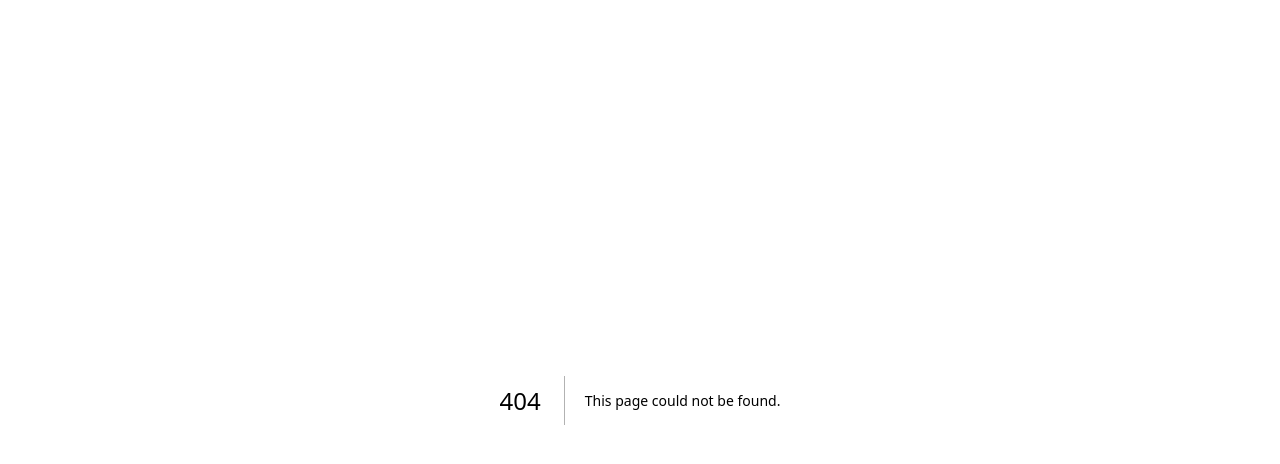
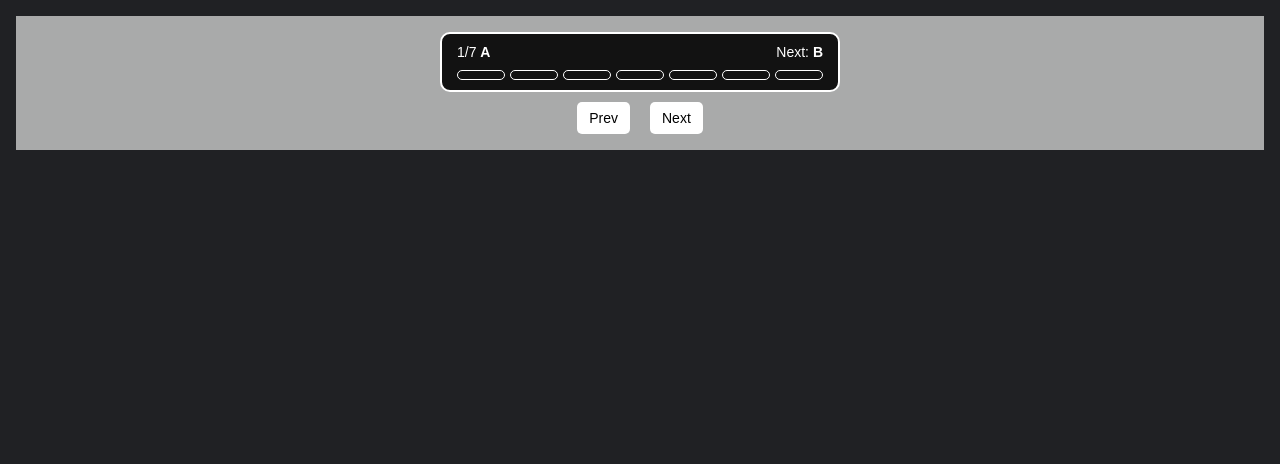
Before and after one commit to bhaskartalla/Test-routes, a Next.js app: page /progressbar in a window 1280 px wide. Before the commit this address had no page. Shown: the top 464 px of the page. Built offline with nearby package versions, Linux system fonts and the light colour scheme.

Commit message:
Added multip stage progress bar

```diff
--- a/db.json
+++ b/db.json
@@ -5,7 +5,7 @@
       {
         "id": "1",
         "text": "JavaScript",
-        "votes": 0
+        "votes": 1
       },
       {
         "id": "2",
--- a/src/app/page.tsx
+++ b/src/app/page.tsx
@@ -8,6 +8,7 @@ import {
   TabConfigType,
 } from '@/types/tab-form'
 import dynamic from 'next/dynamic'
+import MultiStepProgressBar from './progressbar/page'
 
 const Interest = dynamic(() => import('@/components/tab-form/Interests'))
 const Profile = dynamic(() => import('@/components/tab-form/Profile'))
@@ -96,6 +97,10 @@ const TabForm = () => {
       component: WebcamComponent,
     },
     {
+      name: 'MultiStepProgressBar',
+      component: MultiStepProgressBar,
+    },
+    {
       name: 'Temp',
       component: Temp,
     },
--- /dev/null
+++ b/src/app/progressbar/page.tsx
@@ -0,0 +1,133 @@
+'use client'
+
+import React, { useState, useCallback, useEffect } from 'react'
+import './styles.css'
+import {
+  ProgressBarPropsType,
+  StageProgressPropsType,
+  StageType,
+  StepType,
+} from '@/types/progressbar'
+
+const ProgressBar: React.FC<ProgressBarPropsType> = ({ stages }) => {
+  let currentStep = 0,
+    currentPage = '',
+    nextPage = ''
+
+  const index = stages.findIndex((stage) => stage.progress < stage.steps)
+  if (index !== -1) {
+    currentStep = index + 1
+    currentPage = stages[index].name
+    nextPage = index + 1 < stages.length ? stages[index + 1].name : ''
+  }
+
+  return (
+    <div className='progress-container'>
+      <div className='header'>
+        <span>
+          {`${currentStep}/${stages.length}`} <b>{currentPage}</b>
+        </span>
+        {currentStep < stages.length && (
+          <span>
+            Next: <b>{nextPage}</b>
+          </span>
+        )}
+      </div>
+
+      <div className='progress-bars'>
+        {stages.map((stage, index) => (
+          <StageProgress
+            key={index}
+            progress={(stage.progress / stage.steps) * 100}
+          />
+        ))}
+      </div>
+    </div>
+  )
+}
+
+const StageProgress: React.FC<StageProgressPropsType> = React.memo(
+  ({ progress }) => {
+    return (
+      <div className='stage-bar'>
+        <div
+          className='fill'
+          style={{ transform: `translateX(${progress - 100}%)` }}
+        ></div>
+      </div>
+    )
+  }
+)
+
+const MultiStepProgressBar: React.FC = () => {
+  const [stages, setStages] = useState<StageType[]>([
+    {
+      name: 'A',
+      steps: 3,
+      progress: 0,
+    },
+    {
+      name: 'B',
+      steps: 4,
+      progress: 0,
+    },
+    {
+      name: 'C',
+      steps: 3,
+      progress: 0,
+    },
+    {
+      name: 'D',
+      steps: 2,
+      progress: 0,
+    },
+    {
+      name: 'E',
+      steps: 5,
+      progress: 0,
+    },
+    {
+      name: 'F',
+      steps: 1,
+      progress: 0,
+    },
+    {
+      name: 'G',
+      steps: 7,
+      progress: 0,
+    },
+  ])
+
+  const handlePrevStep = () => {
+    setStages((prev) => {
+      let index = prev.findIndex((stage) => stage.progress === 0)
+      if (index === -1) index = prev.length - 1
+      else index -= 1
+
+      return prev.map((stage, i) =>
+        i === index ? { ...stage, progress: stage.progress - 1 } : stage
+      )
+    })
+  }
+
+  const handleNextStep = () => {
+    setStages((prev) => {
+      let index = prev.findIndex((stage) => stage.progress < stage.steps)
+      return prev.map((stage, i) =>
+        i === index ? { ...stage, progress: stage.progress + 1 } : stage
+      )
+    })
+  }
+
+  return (
+    <div className='form-wizard'>
+      <ProgressBar stages={stages} />
+      <div className='navigation-buttons'>
+        <button onClick={handlePrevStep}>Prev</button>
+        <button onClick={handleNextStep}>Next</button>
+      </div>
+    </div>
+  )
+}
+
+export default MultiStepProgressBar
--- /dev/null
+++ b/src/app/progressbar/styles.css
@@ -0,0 +1,63 @@
+.form-wizard {
+  margin: 16px;
+  display: flex;
+  justify-content: center;
+  flex-direction: column;
+  align-items: center;
+  background: #cccc;
+  padding: 16px;
+}
+
+.navigation-buttons {
+  display: flex;
+  gap: 20px;
+}
+
+.progress-container {
+  background: #121212;
+  padding: 10px 15px;
+  border-radius: 10px;
+  border: 2px solid white;
+  color: white;
+  font-family: Arial, sans-serif;
+  width: 400px;
+}
+
+.header {
+  display: flex;
+  justify-content: space-between;
+  font-size: 14px;
+  margin-bottom: 10px;
+}
+
+.progress-bars {
+  display: flex;
+  gap: 5px;
+}
+
+.stage-bar {
+  flex: 1;
+  height: 10px;
+  background: transparent;
+  border: 1px solid white;
+  border-radius: 5px;
+  position: relative;
+  overflow: hidden;
+}
+
+.fill {
+  width: 100%;
+  height: 100%;
+  background: green;
+  transition: transform 0.3s ease-in-out;
+}
+
+button {
+  margin-top: 10px;
+  padding: 8px 12px;
+  font-size: 14px;
+  cursor: pointer;
+  background: white;
+  border: none;
+  border-radius: 5px;
+}
--- a/src/app/real-time-communication/page.tsx
+++ b/src/app/real-time-communication/page.tsx
@@ -11,6 +11,7 @@ const App: React.FC = () => {
   const [longPollingMsg, setLongPollingMsg] = useState<string>('')
   const [sseMsg, setSseMsg] = useState<string>('')
   const [webSocketMsg, setWebSocketMsg] = useState<string>('')
+  const [chatMessage, setChatMessage] = useState<string>('')
 
   // 🌍 Long Polling Implementation
   const fetchLongPolling = async (): Promise<void> => {
@@ -57,6 +58,17 @@ const App: React.FC = () => {
     fetchLongPolling()
   }, [])
 
+  const handleChatMessage = (event: React.ChangeEvent<HTMLInputElement>) => {
+    console.log('🚀 ~ handleChatMessage ~ event:', event.target.value)
+
+    setChatMessage(event.target.value)
+  }
+
+  const handleSendMessage = () => {
+    console.log('🚀 ~ handleChatMessage ~ event:')
+    socket.emit('websocket-message', chatMessage)
+  }
+
   return (
     <div style={{ textAlign: 'center', padding: '20px' }}>
       <h1>📡 Real-Time Updates</h1>
@@ -66,9 +78,14 @@ const App: React.FC = () => {
       <p>
         <strong>Server-Sent Events (SSE):</strong> {sseMsg}
       </p>
-      <p>
+      <div>
+        <input
+          value={chatMessage}
+          onChange={handleChatMessage}
+        />
         <strong>WebSockets:</strong> {webSocketMsg}
-      </p>
+        <button onClick={handleSendMessage}>Send</button>
+      </div>
     </div>
   )
 }
--- /dev/null
+++ b/src/types/progressbar.ts
@@ -0,0 +1,20 @@
+// Define types for steps and stages
+export type StepType = {
+  name: string
+}
+
+export type StageType = {
+  name: string
+  steps: number
+  progress: number
+}
+
+// Props for ProgressBar component
+export type ProgressBarPropsType = {
+  stages: StageType[]
+}
+
+// Props for StageProgress component
+export type StageProgressPropsType = {
+  progress: number
+}
```
